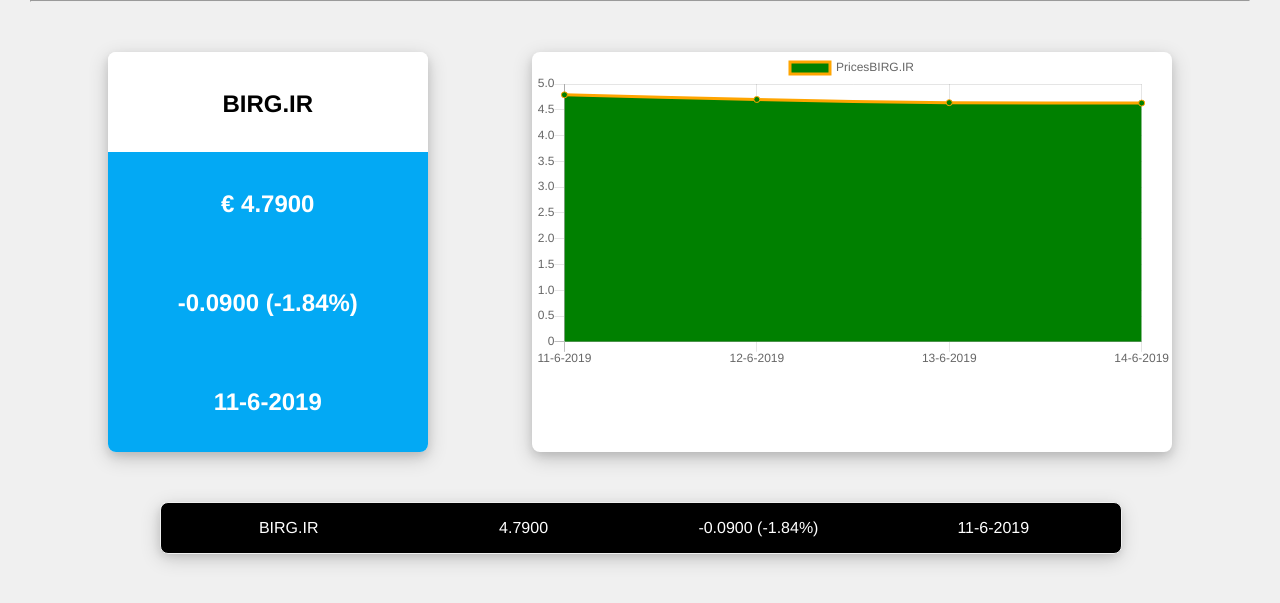
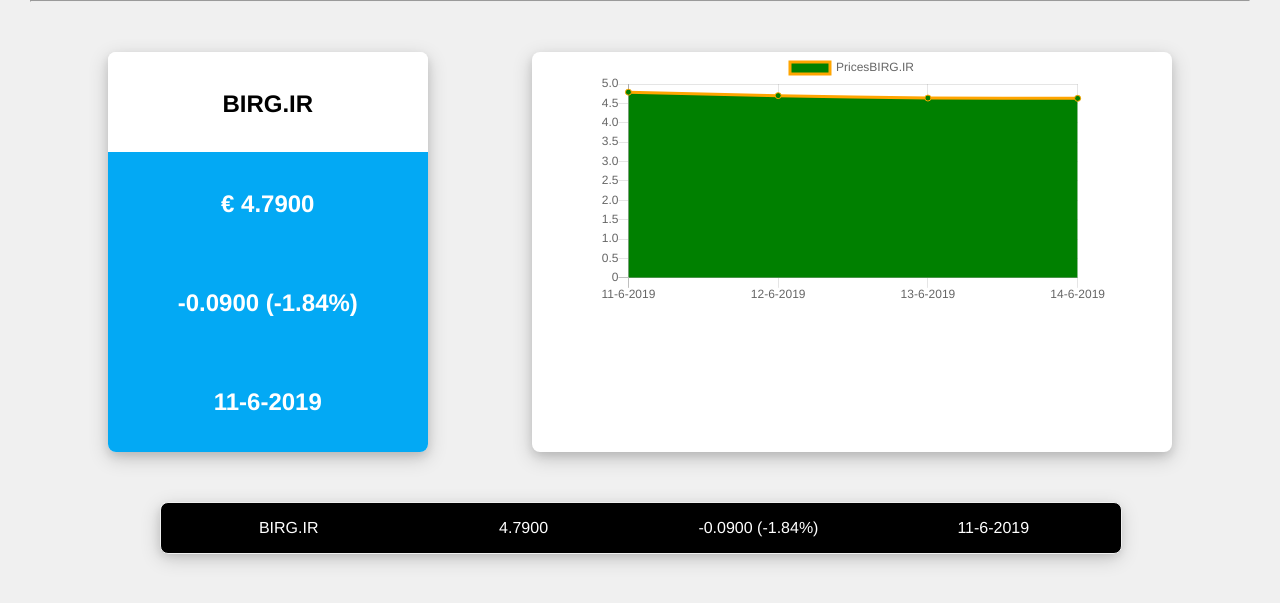
Before and after one commit to Miguelmargar/personal_practice, a Flask app: page / in a window 1280 px wide. Shown: the part 82-685 px from the top of the page. Run offline with Flask 2, Linux system fonts and the light colour scheme; some libraries are stand-ins or nearby versions.

Commit message:
fixed bug with chart overflowing the container div

```diff
--- a/web scrapping/static/style.css
+++ b/web scrapping/static/style.css
@@ -114,12 +114,12 @@ h2 {
 }
 
 .holder {
-    width: 50vw;
-    height: 100%!important;
+    width: 40vw;
     border-radius: inherit;
     position: relative;
     margin: auto;
 }
+
 
 /* List of tickers box---------------------------------------------------------------*/
 
```
Also changed, not shown: 5 other files.
